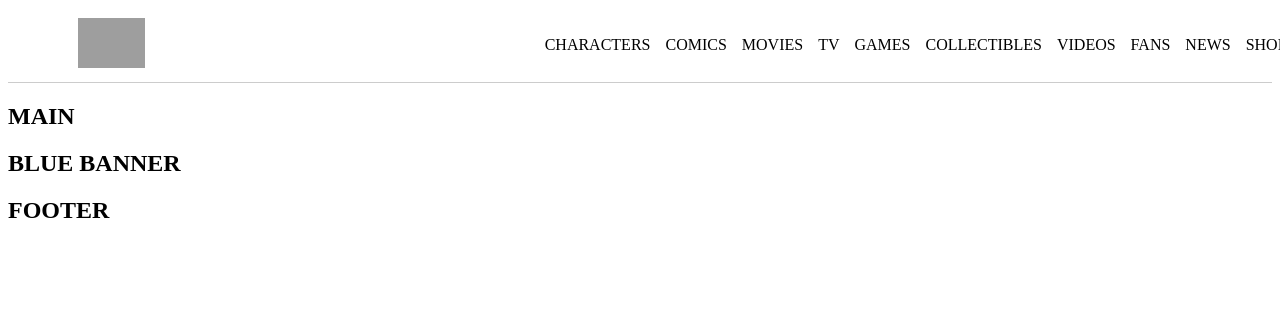
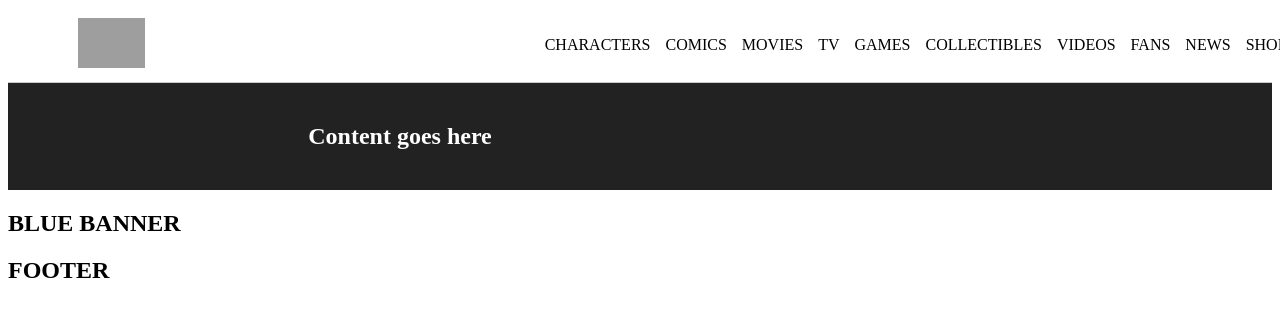
Before and after one commit to leonardo-monti/react-dc-comics, a React (Vite) app: page / in a window 1280 px wide. Shown: the top 316 px of the page. Built offline with nearby package versions, Linux system fonts and the light colour scheme; grey boxes are pictures that could not be loaded.

Commit message:
Black Banner

```diff
--- a/src/assets/css/index.css
+++ b/src/assets/css/index.css
@@ -1,3 +1,5 @@
+/* HEADER*/
+
 header {
     display: flex;
     align-items: center;
@@ -24,3 +26,18 @@ header .nav ul {
     margin: 0;
     padding: 0;
 }
+
+
+/* MAIN*/
+
+
+.main {
+    background-color: #222;
+    color: white;
+    text-align: center;
+    padding: 20px 20px;
+}
+
+.main h2 {
+    margin-left: -30rem;
+}
--- a/src/components/Main.jsx
+++ b/src/components/Main.jsx
@@ -1,3 +1,7 @@
 export default function Main() {
-    return <h2>MAIN</h2>;
+    return (
+        <main className="main">
+            <h2>Content goes here</h2>
+        </main>
+    )
 }
```
